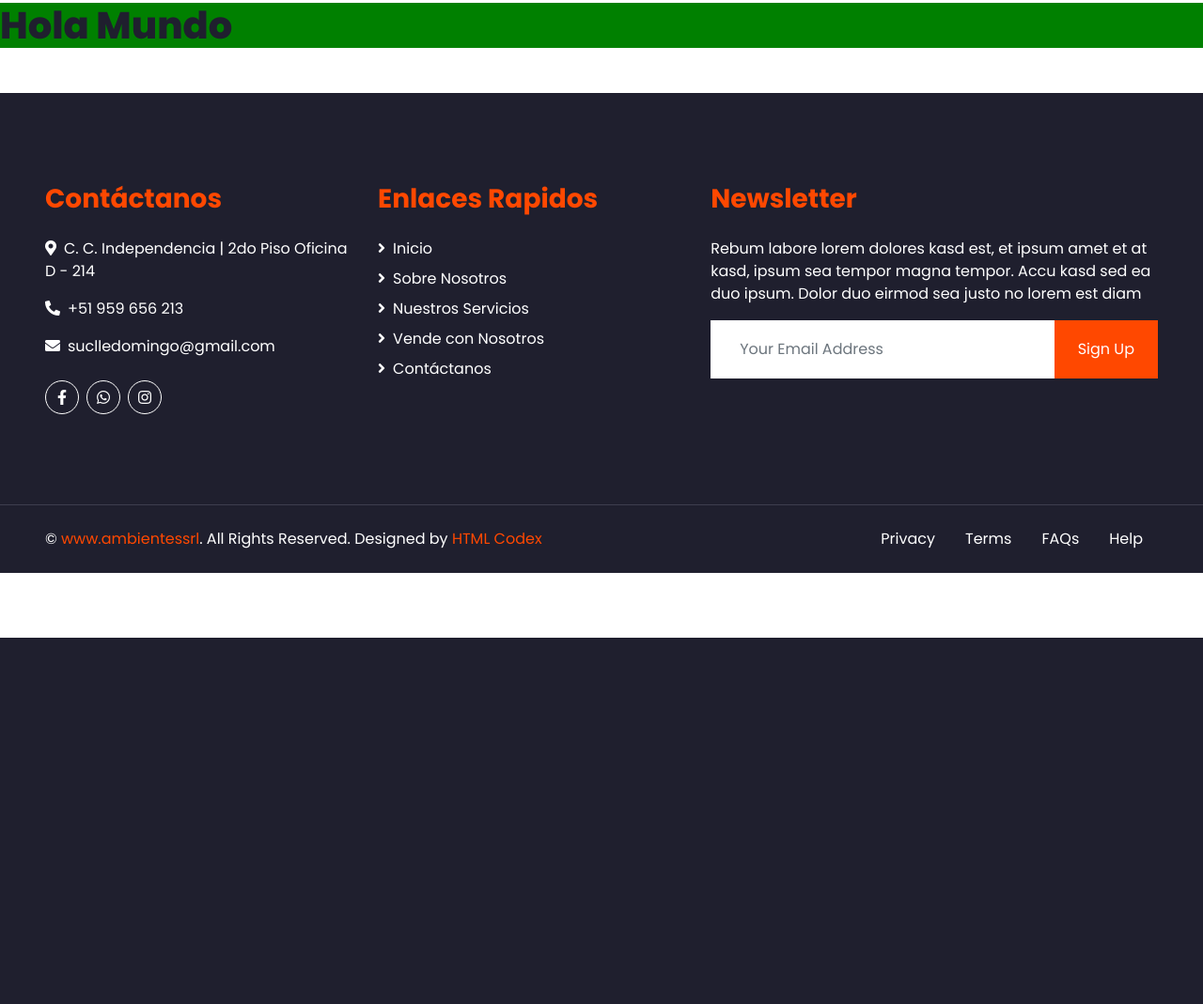
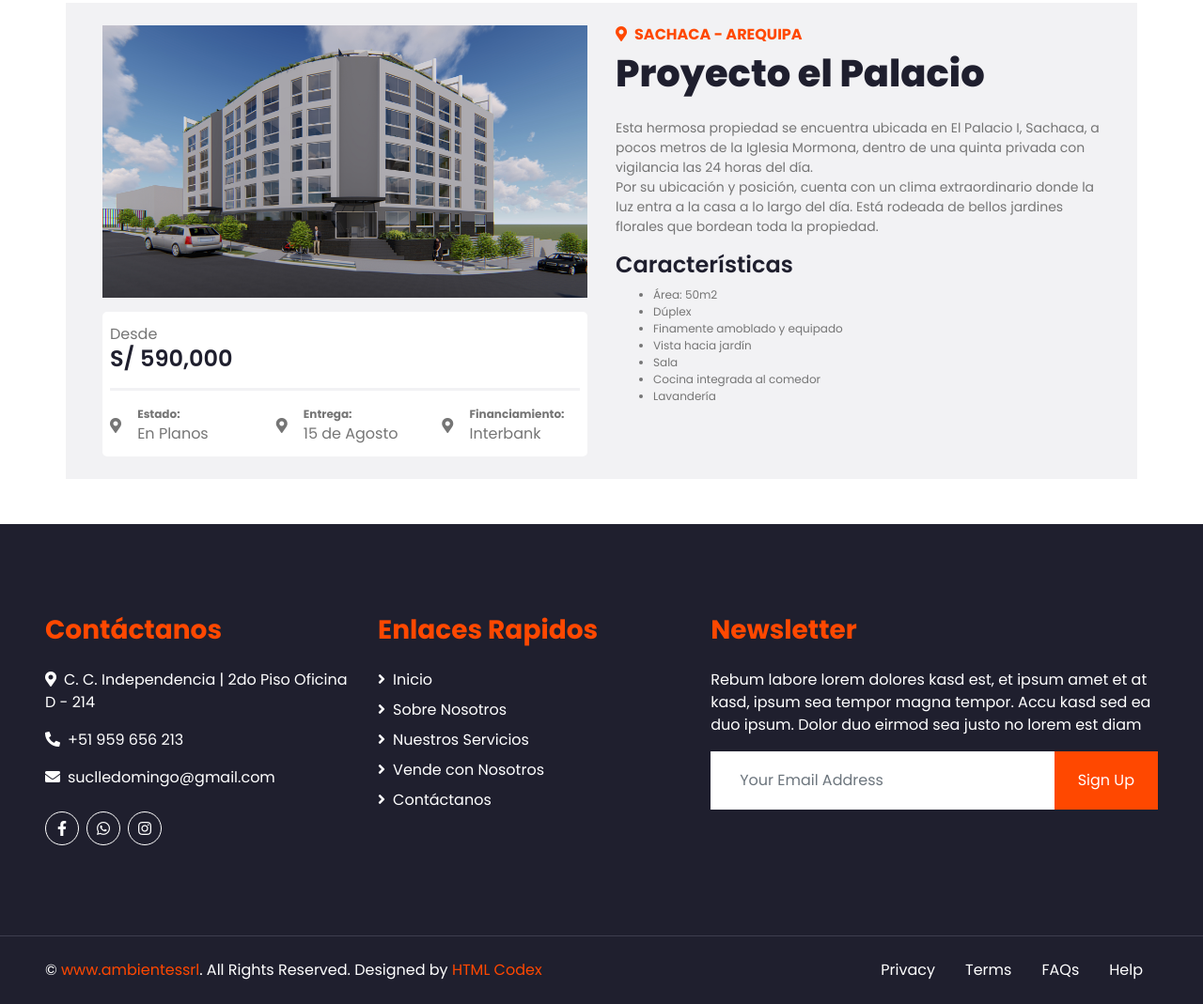
Before and after one commit to nahomyss/AmbientesContructora, a Django app: page /projectPalacio in a window 1280 px wide. Shown: the part 121-1190 px from the top of the page at 94% size. Before the commit the page ends 800 px from the top, so only its background shows below. Run offline with Django 4.2, Linux system fonts and the light colour scheme; some libraries are stand-ins or nearby versions.

Commit message:
ADD detail project

```diff
--- a/blog/templates/blog/detailProject/palacioDetail.html
+++ b/blog/templates/blog/detailProject/palacioDetail.html
@@ -5,7 +5,77 @@
 
 {% block content %}
 
-    <div style="background-color: green">
-        <h1>Hola Mundo</h1>
+    <div class="container bg-secondary">
+        <div class="row" style="padding: 1.5rem">
+            <div class="col-6">
+               <div class="img-container" style="width: 100%;">
+                   <img class="" src="{% static 'img/ElPalacio.jpg' %}" alt="" style="width: 100%; object-fit: cover">
+               </div>
+                <div class="price-container" style="margin-top: 15px; border-radius: 5px; background-color: white; padding: 12px 8px">
+                    <span>Desde</span>
+                    <h4> S/ 590,000 </h4>
+                    <div class="bg-secondary" style="height: 3px; margin: 1rem 0">
+                    </div>
+                    <div class="row">
+                        <div class="col-4">
+                            <div class="row">
+                                <div class="col-3" style="display: flex; flex-direction: column; justify-content: center">
+                                    <i class="fa fa-map-marker-alt mr-2"></i>
+                                </div>
+                                <div class="col-9 row">
+                                    <span style="font-size: 12px"><b>Estado:</b></span>
+                                    <span>En Planos</span>
+                                </div>
+                            </div>
+                        </div>
+                        <div class="col-4">
+                            <div class="row">
+                                <div class="col-3" style="display: flex; flex-direction: column; justify-content: center">
+                                    <i class="fa fa-map-marker-alt mr-2"></i>
+                                </div>
+                                <div class="col-9 row">
+                                    <span style="font-size: 12px"><b>Entrega:</b></span>
+                                    <span>15 de Agosto</span>
+                                </div>
+                            </div>
+                        </div>
+                        <div class="col-4">
+                            <div class="row">
+                                <div class="col-3" style="display: flex; flex-direction: column; justify-content: center">
+                                    <i class="fa fa-map-marker-alt mr-2"></i>
+                                </div>
+                                <div class="col-9 row">
+                                    <span style="font-size: 12px"><b>Financiamiento:</b></span>
+                                    <span>Interbank</span>
+                                </div>
+                            </div>
+                        </div>
+                    </div>
+                </div>
+            </div>
+            <div class="col-6">
+                <div class="header-detail-project">
+                    <h6 class="text-primary text-uppercase font-weight-bold"><i class="fa fa-map-marker-alt mr-2"></i>Sachaca - Arequipa</h6>
+                    <h1 class="mb-4">Proyecto el Palacio</h1>
+                </div>
+                <div class="caracteristic-detail-project">
+                    <p style="font-size: 14px">
+                        Esta hermosa propiedad se encuentra ubicada en El Palacio I, Sachaca, a pocos metros de la Iglesia Mormona, dentro de una quinta privada con vigilancia las 24 horas del día.
+                        <br>Por su ubicación y posición, cuenta con un clima extraordinario donde la luz entra a la casa a lo largo del día. Está rodeada de bellos jardines florales que bordean toda la propiedad.
+                    </p>
+                    <h4 class="mb-4" style="margin-bottom: 8px !important;">Características</h4>
+                    <ul style="font-size: 12px">
+                        <li>Área: 50m2</li>
+                        <li>Dúplex</li>
+                        <li>Finamente amoblado y equipado</li>
+                        <li>Vista hacia jardín</li>
+                        <li>Sala </li>
+                        <li>Cocina integrada al comedor </li>
+                        <li>Lavandería</li>
+                    </ul>
+                </div>
+            </div>
+        </div>
+
     </div>
 {% endblock %}
```
